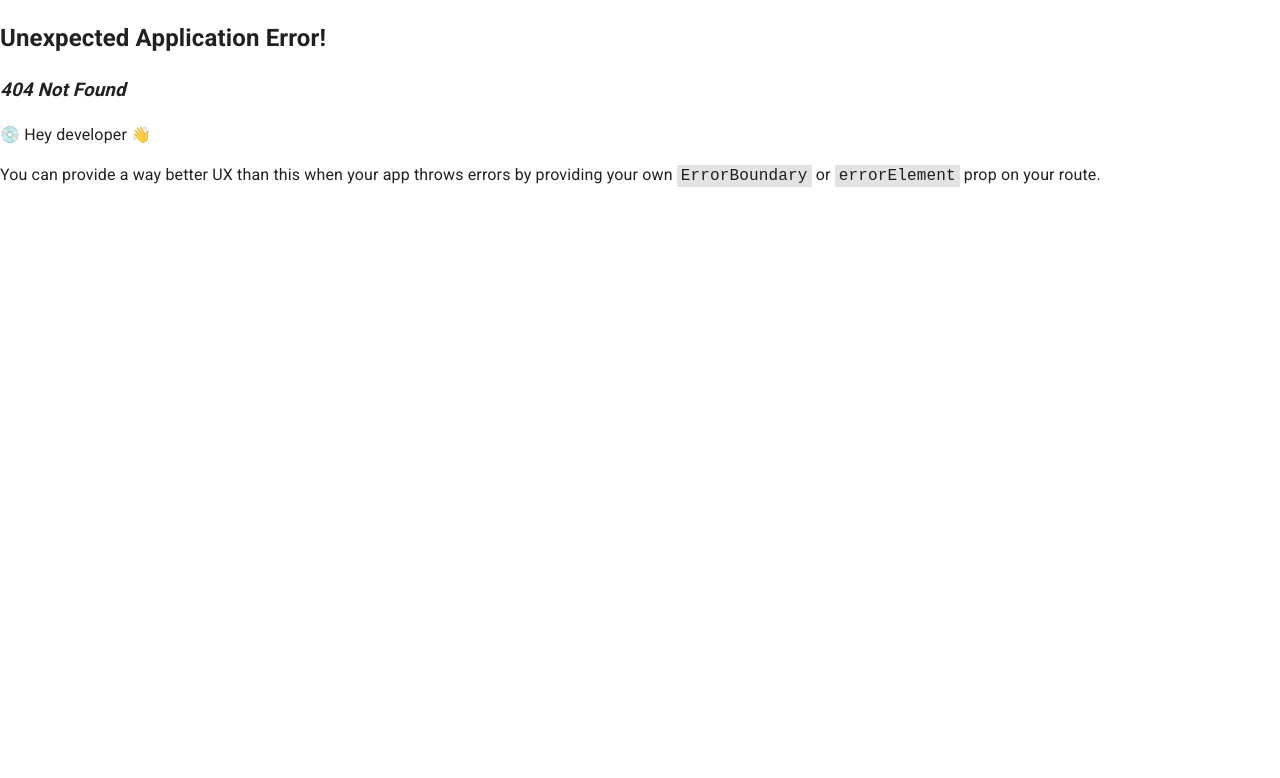
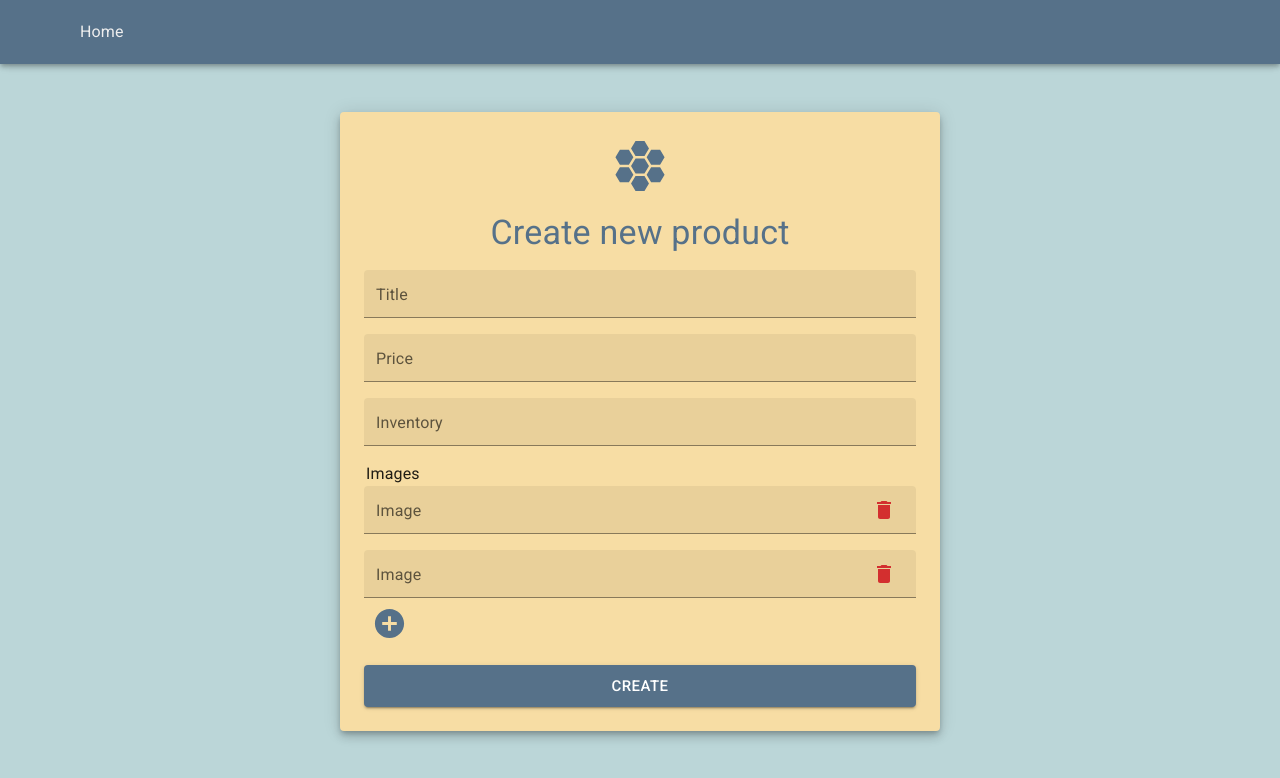
Before and after one commit to medasul/react-crud, a React (Vite) app in the folder client/: page /create-product in a window 1280 px wide. Before the commit this address had no page. Shown: the top 778 px of the page. Built offline with nearby package versions, Linux system fonts and the light colour scheme.

Commit message:
form in ProductFormPage created, + style additions

```diff
--- /dev/null
+++ b/client/src/assets/variables.ts
@@ -0,0 +1,12 @@
+export const projectColors = {
+  primary: '#567189',
+  secondary: '#F7DDA4',
+    light: '#FCFFE7',
+    dark: '#495371',
+    grey: '#838B8B',
+    hoverAndActive : '#FFD153',
+    bg: '#BBD6D8'
+  };
+
+  //  backgroundColor: projectColors.primary
+  // sx={{ color: projectColors.primary }}
--- a/client/src/components/partials/navbar/index.tsx
+++ b/client/src/components/partials/navbar/index.tsx
@@ -1,5 +1,6 @@
 import React from 'react';
-import { AppBar, Toolbar } from '@mui/material';
+import { AppBar, Toolbar, Container } from '@mui/material';
+import { projectColors } from 'assets/variables';
 import { extendBr } from './navbar-data';
 import NavbarDesktopMenu from './navbar-desktop-menu';
 import NavbarMobileMenu from './navbar-mobile-menu';
@@ -11,12 +12,14 @@ const Navbar = () => {
   const toggleDrawer = () => setIsDrowerOpen(!isDrawerOpen);
 
   return (
-    <AppBar position="fixed">
-      <Toolbar sx={{ justifyContent: { xs: 'flex-end', [extendBr]: 'flex-start' } }}>
+    <AppBar position="fixed" sx={{ backgroundColor: projectColors.primary}}>
+      <Container>
+      <Toolbar sx={{ justifyContent: { xs: 'flex-end', [extendBr]: 'flex-start' },  p: { xs: 0, sm: 0 }, }}>
         <NavbarDesktopMenu />
         <NavbarToggler isDrawerOpen={isDrawerOpen} toggleDrawer={toggleDrawer} />
         <NavbarMobileMenu isDrawerOpen={isDrawerOpen} closeDrawer={closeDrawer} />
       </Toolbar>
+      </Container>
     </AppBar>
   );
 };
--- a/client/src/components/partials/navbar/navbar-desktop-menu/styles.tsx
+++ b/client/src/components/partials/navbar/navbar-desktop-menu/styles.tsx
@@ -1,4 +1,5 @@
 import { Theme } from '@mui/material';
+import { projectColors } from 'assets/variables';
 
 export const navbarDesktopItemStyles = (theme: Theme) => ({
   alignSelf: 'stretch',
@@ -8,10 +9,10 @@ export const navbarDesktopItemStyles = (theme: Theme) => ({
   color: theme.palette.grey[200],
   cursor: 'pointer',
   '&:hover': {
-    backgroundColor: theme.palette.primary.dark,
     color: theme.palette.common.white,
+    color: projectColors.hoverAndActive,
   },
   '&.active': {
-    boxShadow: `inset 0 -4px 0 ${theme.palette.common.white}`,
+    boxShadow: `inset 0 -5px 0 ${projectColors.hoverAndActive}`,
   },
 });
--- a/client/src/navigation/router.tsx
+++ b/client/src/navigation/router.tsx
@@ -3,6 +3,7 @@ import { createBrowserRouter } from 'react-router-dom';
 import NavbarLayout from 'components/layouts/navbar-layout';
 import HomePage from 'pages/home-page';
 import SingleProductPage from 'pages/single-product-page';
+import ProductFormPage from 'pages/product-form-page';
 import routes from './routes';
 
 const router = createBrowserRouter([
@@ -15,6 +16,10 @@ const router = createBrowserRouter([
         element: <HomePage />,
       },
       {
+        path: routes.ProductFormPage,
+        element: <ProductFormPage />,
+      },
+      {
         path: routes.SingleProductPage.path,
         element: <SingleProductPage />,
       },
--- a/client/src/navigation/routes.ts
+++ b/client/src/navigation/routes.ts
@@ -4,6 +4,7 @@ const singleProductPageRoot = '/product/';
 
 const routes = {
   HomePage: '/',
+  ProductFormPage: '/create-product',
   SingleProductPage: {
     path: `${singleProductPageRoot}:id`,
   createLink: (id: string | number) => `${singleProductPageRoot}${id}` }
--- a/client/src/pages/home-page/index.tsx
+++ b/client/src/pages/home-page/index.tsx
@@ -2,9 +2,15 @@ import React from 'react';
 import ApiService from 'services/api-service';
 import * as Styled from './styled';
 import ProductCard from './product-card';
+import { Button, Container, Stack } from '@mui/material';
+import { useNavigate } from 'react-router-dom';
+import routes from 'navigation/routes';
+import { projectColors } from 'assets/variables';
 
 const HomePage = () => {
  const [products, setProducts] = React.useState<ProductModel[]>([]);
+
+ const navigate = useNavigate();
 
  // gale tuscias masyvas- nurodom dependency masyve, kad priklausomybiu nebus. Tai prives prie to, kad si useEffect funkcija vyks tik pirmaji komponento uzsikrovimo karta
 
@@ -17,9 +23,28 @@ const HomePage = () => {
 }, []);
 
 return (
-  <Styled.ProductsGrid>
-    {products.map((productProps) => (<ProductCard key={productProps.id} {...productProps} />))}
-  </Styled.ProductsGrid>
+  <Stack sx = {{ backgroundColor: projectColors.bg, height: '100vh',}}>
+  <Container sx={{ mt: 2, }}>
+    <Button variant="contained"
+      sx={{
+        mt: 3,
+        color: projectColors.light,
+        backgroundColor: projectColors.primary,
+        transition: 'all 0.3s ease-in-out',
+        '&:hover': {
+          backgroundColor: projectColors.primary,
+          color: projectColors.secondary,
+
+        },
+      }}
+      onClick={() => navigate(routes.ProductFormPage)}>
+       New Product
+      </Button>
+    <Styled.ProductsGrid>
+      {products.map((productProps) => (<ProductCard key={productProps.id} {...productProps} />))}
+    </Styled.ProductsGrid>
+  </Container>
+  </Stack>
 );
 
 };
--- a/client/src/pages/home-page/product-card.tsx
+++ b/client/src/pages/home-page/product-card.tsx
@@ -8,6 +8,7 @@ import {
 import Img from 'components/ui/img';
 import { useNavigate } from 'react-router-dom';
 import routes from 'navigation/routes';
+import { projectColors } from 'assets/variables';
 import * as Styled from './styled';
 
 type ProductCardProps = ProductModel;
@@ -23,7 +24,7 @@ const ProductCard: React.FC<ProductCardProps> = ({
 {const navigate = useNavigate();
 
   return (
-    <Stack sx={{ boxShadow: 4 }}>
+    <Stack sx={{ boxShadow: 4, backgroundColor: projectColors.secondary}}>
       <Img src={images[0]} alt="" sx={{ aspectRatio: '1.42', width: 1 }} />
       <Styled.ProductCardContent>
         <Box sx={{ flexGrow: 1 }}>
@@ -31,13 +32,26 @@ const ProductCard: React.FC<ProductCardProps> = ({
           <Styled.ProductCardInventory>{inventory}</Styled.ProductCardInventory>
 
           <Styled.ProductCardBottomContent>
-            <Typography sx={{ fontSize: '1.3rem', fontWeight: 600 }}>{title}</Typography>
-            <Box sx={{ fontSize: '1.3rem', color: 'primary.main', fontWeight: 600 }}>{price}</Box>
+            <Typography sx={{ fontSize: '1.3rem', fontWeight: 600, color: projectColors.dark }}>{title}</Typography>
+            <Box sx={{ fontSize: '1.3rem', color: projectColors.primary, fontWeight: 600 }}>{price}</Box>
           </Styled.ProductCardBottomContent>
 
         </Box>
 
-        <Button color="primary" variant="outlined" sx={{ mt: 3 }} onClick={() => navigate(routes.SingleProductPage.createLink(id))}>View</Button>
+        <Button variant ="outlined"
+          sx={{
+            mt: 3,
+            color: projectColors.primary,
+            borderColor: projectColors.primary,
+            transition: 'all 0.3s ease-in-out',
+            '&:hover': {
+              borderColor: projectColors.primary,
+              backgroundColor: projectColors.primary,
+              color: projectColors.secondary,
+
+            },
+          }}
+          onClick={() => navigate(routes.SingleProductPage.createLink(id))}>View</Button>
       </Styled.ProductCardContent>
     </Stack>
 );}
--- a/client/src/pages/home-page/styled.ts
+++ b/client/src/pages/home-page/styled.ts
@@ -1,11 +1,13 @@
-import { styled, Stack } from '@mui/material';
+import { styled, Stack, Button } from '@mui/material';
+import { projectColors } from 'assets/variables';
+
 
 export const ProductsGrid = styled('div')(({ theme }) => (
   {
     display: 'grid',
     gridTemplateColumns: 'repeat(1, 1fr)',
     gap: theme.spacing(2), //  gap: 1rem;
-    padding: theme.spacing(2), //  gap: 1rem;
+    padding: theme.spacing(2, 0), //  gap: 1rem;
     maxWidth: theme.breakpoints.values.xl, // $xxl,
     margin: 'auto',
 
@@ -51,4 +53,18 @@ export const ProductCardInventory = styled('div')({
   fontWeight: 600,
   marginBottom: '0.5rem',
   component: 'span',
+  color: projectColors.grey,
 });
+
+// bus paskui panaudojamas, testuojama
+export const ProductCardViewButton = styled(Button)(({ theme }) => ({
+  marginTop: theme.spacing(3),
+  color: projectColors.primary,
+  borderColor: projectColors.primary,
+  transition: 'all 0.3s ease-in-out',
+  '&:hover': {
+    borderColor: projectColors.primary,
+    backgroundColor: projectColors.primary,
+    color: projectColors.secondary,
+  },
+}));
--- /dev/null
+++ b/client/src/pages/product-form-page/index.tsx
@@ -0,0 +1,107 @@
+import React from 'react';
+import {
+  Stack,
+  Typography,
+  TextField,
+  Paper,
+  Box,
+  InputAdornment,
+  IconButton,
+  Button,
+  Container
+} from '@mui/material';
+import HiveIcon from '@mui/icons-material/Hive';
+import DeleteIcon from '@mui/icons-material/Delete';
+import AddCircleIcon from '@mui/icons-material/AddCircle';
+import { projectColors } from 'assets/variables';
+
+const ProductFormPage = () => (
+    <Stack sx={{
+    py: { xs: 2, md: 6, xl: 10 },
+    px: 2,
+    alignItems: 'center',
+    backgroundColor: projectColors.bg,
+    height: '100vh',
+  }}
+  >
+    <Paper
+      component="form"
+      elevation={6}
+      sx={{ p: 3,  backgroundColor: projectColors.secondary, width: (theme) => ({ xs: 1, sm: theme.breakpoints.values.sm }) }}
+    >
+      <Stack sx={{ gap: 2, alignItems: 'center' }}>
+        <HiveIcon sx={{ fontSize: 60, color: projectColors.primary }} />
+        <Typography variant="h4" sx={{ color: projectColors.primary }}>Create new product</Typography>
+        <TextField
+          label="Title"
+          fullWidth
+          variant="filled"
+          size="small"
+        />
+        <TextField
+          label="Price"
+          type="number"
+          inputProps={{ step: '0.01' }}
+          fullWidth
+          variant="filled"
+          size="small"
+        />
+         <TextField
+          label="Inventory"
+          fullWidth
+          variant="filled"
+          size="small"
+        />
+        <Box sx={{ width: 1 }}>
+          <Typography component="legend">Images</Typography>
+          <Stack sx={{ gap: 2 }}>
+            <TextField
+              label="Image"
+              fullWidth
+              variant="filled"
+              size="small"
+              InputProps={{
+                endAdornment: (
+                  <InputAdornment position="end">
+                    <IconButton>
+                      <DeleteIcon color="error" />
+                    </IconButton>
+                  </InputAdornment>
+                ),
+              }}
+            />
+            <TextField
+              label="Image"
+              fullWidth
+              variant="filled"
+              size="small"
+              InputProps={{
+                endAdornment: (
+                  <InputAdornment position="end">
+                    <IconButton>
+                      <DeleteIcon color="error" />
+                    </IconButton>
+                  </InputAdornment>
+                ),
+              }}
+            />
+          </Stack>
+          <IconButton>
+            <AddCircleIcon sx={{ fontSize: 35,color: projectColors.primary }} />
+          </IconButton>
+        </Box>
+
+        <Button variant="contained"
+        sx={{ backgroundColor: projectColors.primary,
+              '&:hover': {
+            backgroundColor: projectColors.primary,
+            color: projectColors.hoverAndActive,
+
+          }, }}
+        size="large" fullWidth>Create</Button>
+      </Stack>
+    </Paper>
+</Stack>
+);
+
+export default ProductFormPage;
--- a/client/src/pages/single-product-page/index.tsx
+++ b/client/src/pages/single-product-page/index.tsx
@@ -5,6 +5,7 @@ import React from 'react';
 import { Navigate, useParams } from 'react-router-dom';
 import ApiService from 'services/api-service';
 import * as Styled from './styled';
+import { projectColors } from 'assets/variables';
 
 import { Swiper, SwiperSlide } from 'swiper/react';
 import 'swiper/css';
@@ -52,7 +53,8 @@ const SingleProductPage = () => {
 
 
     return (
-        <Box>
+      <Stack sx = {{ backgroundColor: projectColors.bg, height: '100vh',}}>
+        <Box >
           <Box component="pre" display="flex" flexDirection="column" alignItems="center">
 
           <Typography variant="h3" sx={{ mb: 2 }}>{product.title}</Typography>
@@ -110,6 +112,7 @@ const SingleProductPage = () => {
             </Stack>
             </Styled.SwiperImageContent>
         </Box>
+        </Stack>
       );
 };
 
```
